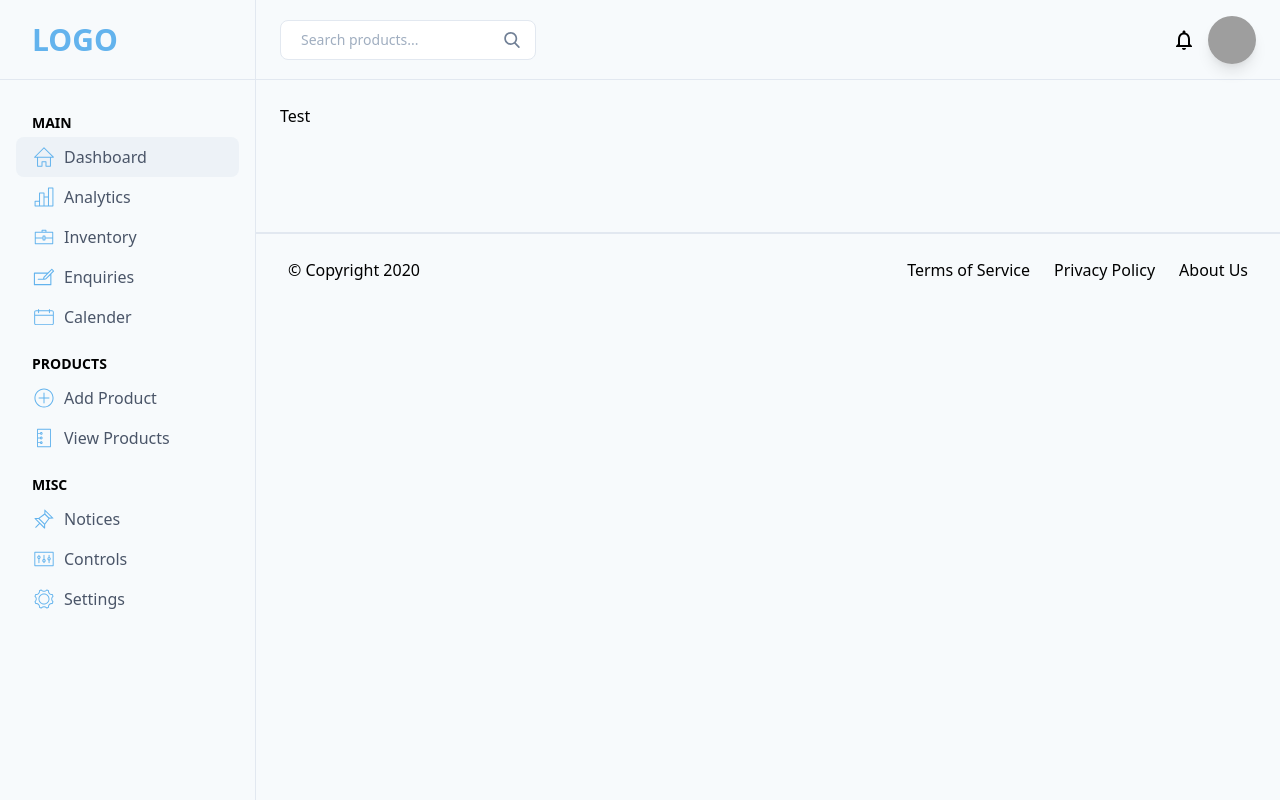
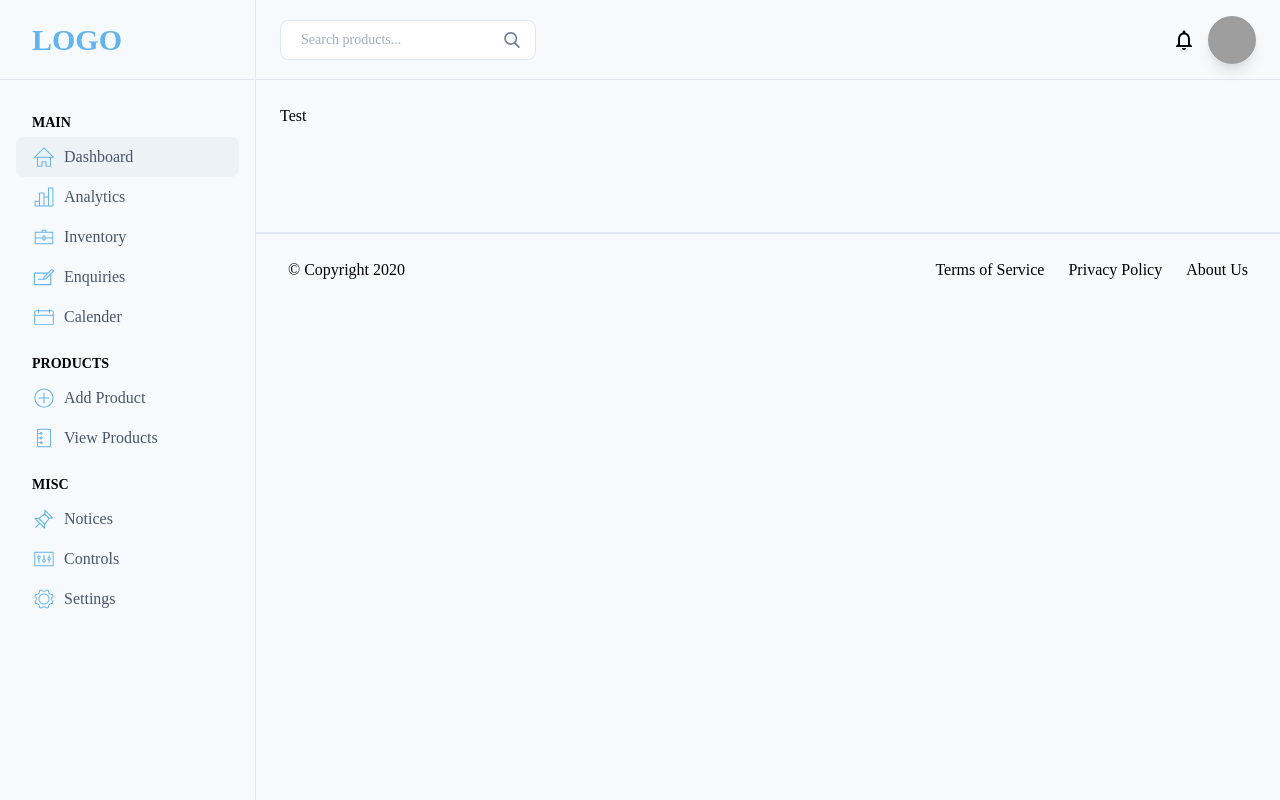
Before and after one commit to ecountergg/test-bts, a Vue app: page / in a window 1280 px wide. Built offline with nearby package versions, Linux system fonts and the light colour scheme; grey boxes are pictures that could not be loaded.

Commit message:
add font family century gothic

```diff
--- a/src/App.vue
+++ b/src/App.vue
@@ -40,4 +40,8 @@ export default {
 </script>
 <style>
 @import "css/tailwind.css";
+
+body {
+    font-family: century gothic;
+}
 </style>
```
